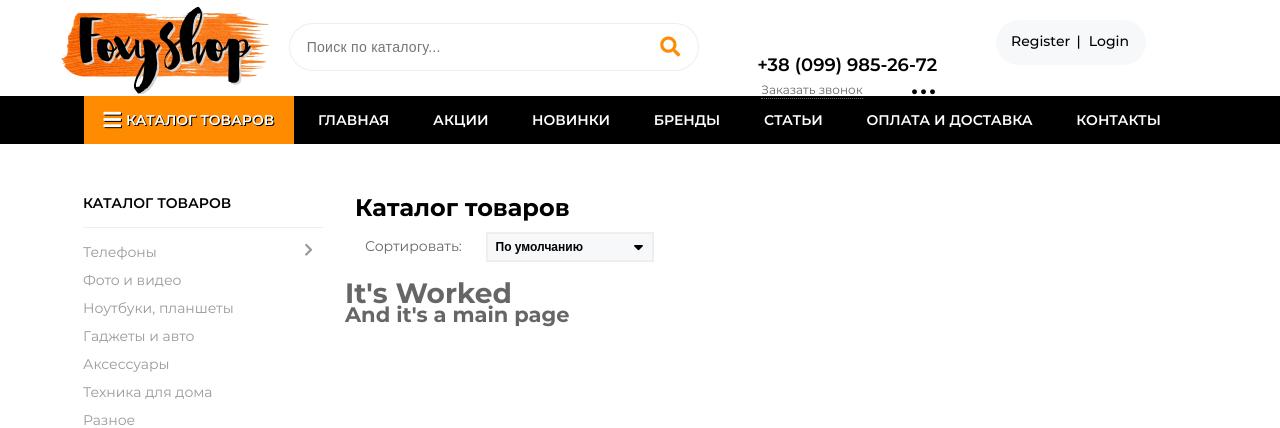
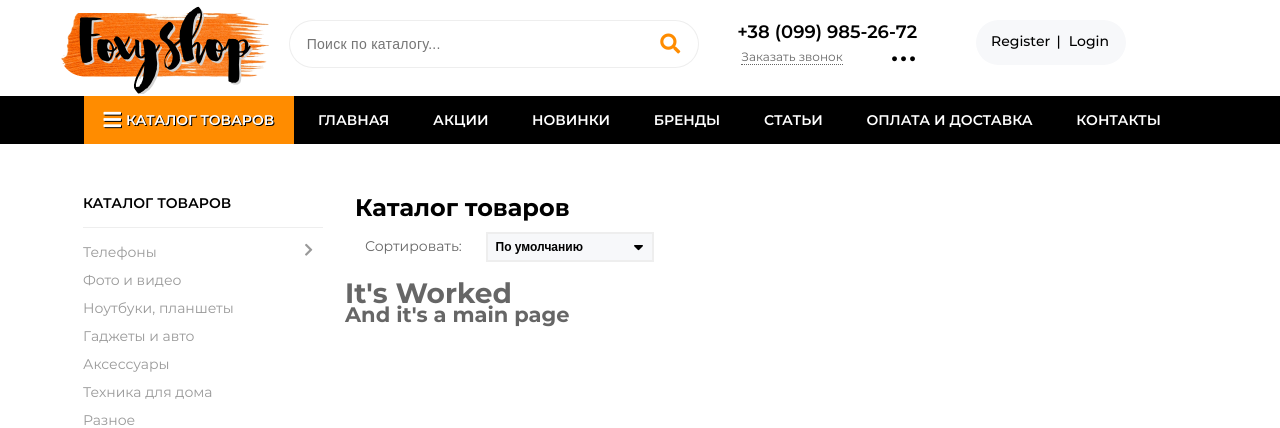
Before and after one commit to eljhr9/FoxyShop, a Django app: page / in a window 1280 px wide. Shown: the top 428 px of the page. Run offline with Django 3.2, Linux system fonts and the light colour scheme; data that the repository does not hold is empty; some libraries are stand-ins or nearby versions.

Commit message:
change logo, fixed bugs

```diff
--- a/shop/static/shop/style.css
+++ b/shop/static/shop/style.css
@@ -100,7 +100,7 @@ button {
 
 .wrap {
   display: inline-block;
-  padding: 3px 15px;
+  padding: 0 15px;
   vertical-align: top;
   /* position: absolute; */
 }
@@ -163,7 +163,7 @@ button {
   display: inline-block;
   padding: 1px 20px;
   width: 200px;
-  padding-left: 40px;
+  vertical-align: top;
 }
 
 .contacts_top {
@@ -184,9 +184,12 @@ button {
   color: #000;
 }
 
+.request_call {
+  display: inline-block;
+}
+
 .request_call a {
   height: inherit;
-  display: inline-block;
   font-size: 12px;
   line-height: 16px;
   border-bottom: 1px dotted currentColor;
```
